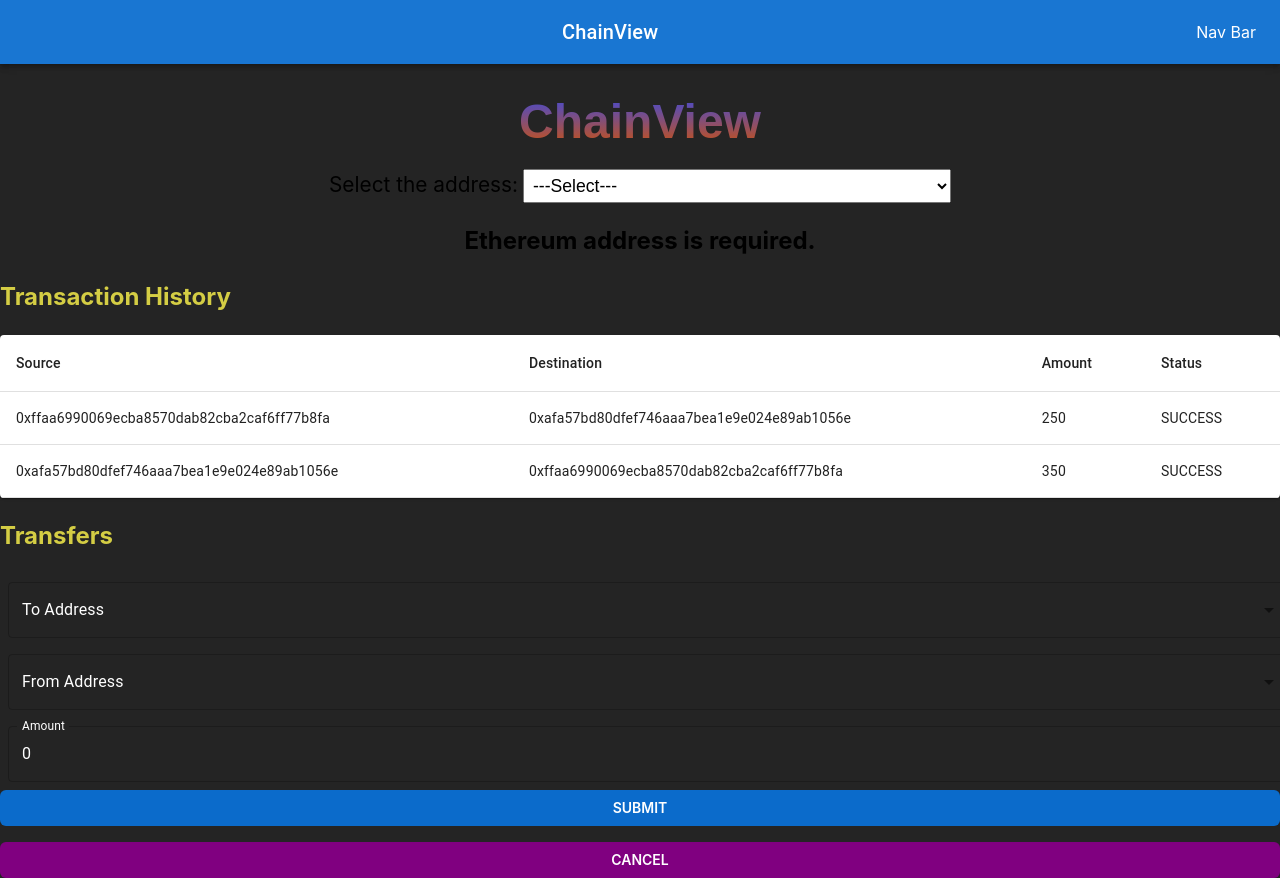
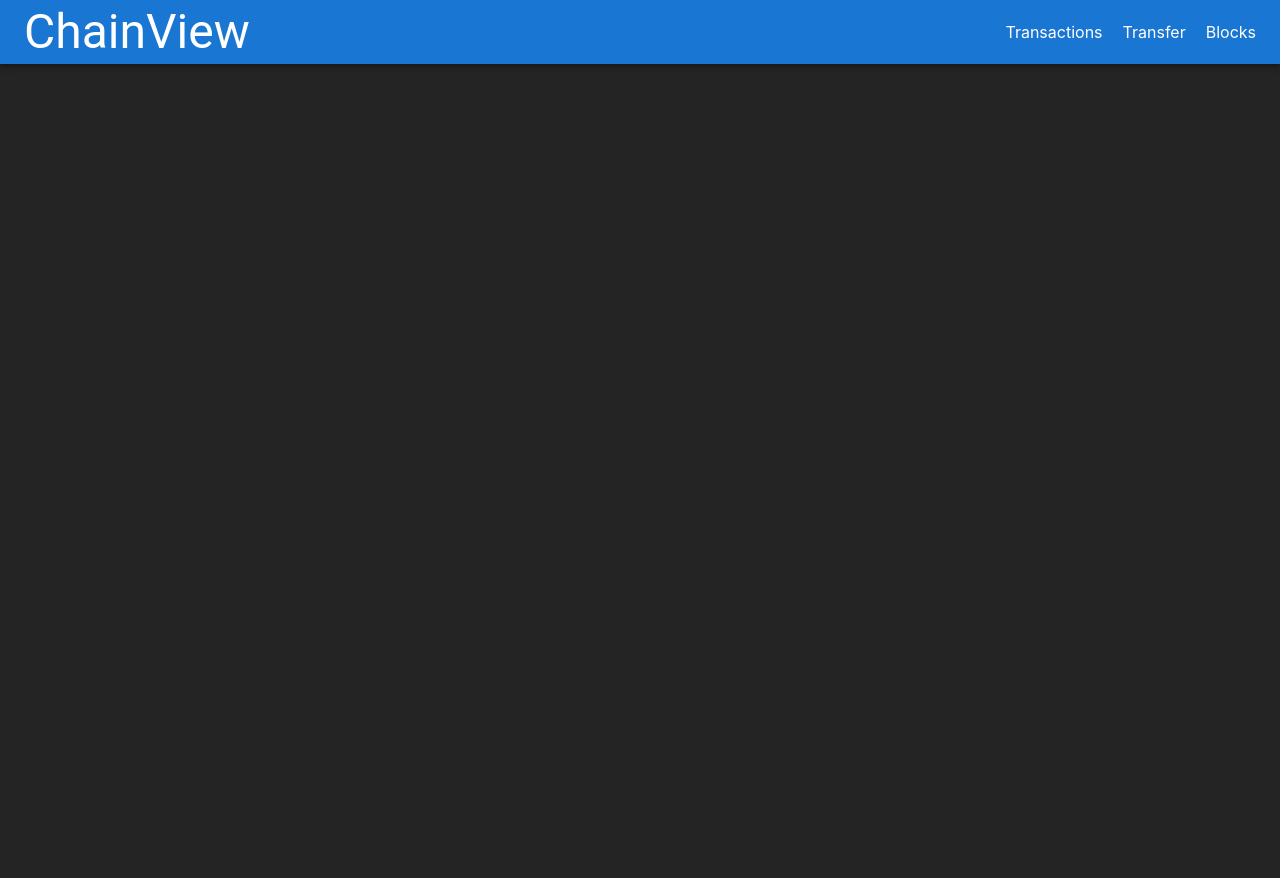
Before and after one commit to nitu-choudhary/blocks-app, a React (Vite) app: page / in a window 1280 px wide. After the commit the page ends 800 px from the top, so only its background shows below. Built offline with nearby package versions, Linux system fonts and the light colour scheme; the HTML template or start-up script is replaced by a standard one.

Commit message:
Implementation & styling nav component

```diff
--- a/src/App.css
+++ b/src/App.css
@@ -1,11 +1,32 @@
 #root {
-  max-width: 1280px;
   margin: 0 auto;
   text-align: center;
+  box-sizing: border-box;
 }
 
 .left-aligned-select {
   text-align: left;
+}
+
+/* Styling navbar */
+.nav-bar {
+  display: flex;
+  justify-content: space-between;
+}
+
+.nav-bar-items {
+  margin-right: 20px;
+}
+
+.nav-bar-links {
+  display: flex;
+  gap: 20px;
+}
+
+.nav-bar-item {
+  text-decoration: none;
+  color: white;
+  font-size: 16px;
 }
 
 h1 {
--- a/src/App.jsx
+++ b/src/App.jsx
@@ -1,19 +1,26 @@
+import { Route, BrowserRouter as Router, Routes } from 'react-router-dom'
 import './App.css'
 import Blocks from './components/Blocks'
 import Transfer from './components/Transfer'
 import Transaction from './components/details/Transaction'
-import Header from './components/header/Header'
 import Navigation from './components/navigation/d/Navigation'
 
 function App() {
 
   return (
       <>
-        <Navigation />
-        <Header title="ChainView"/>
-        <Blocks />
+        <Router>
+          <Navigation />
+          <Routes>
+            <Route path="/transactions" element={<Transaction />} />
+            <Route path="/transfer" element={<Transfer />} />
+            <Route path="/blocks" element={<Blocks />} />
+          </Routes>
+        </Router>
+        {/* <Header title="ChainView"/> */}
+        {/* <Blocks />
         <Transaction />
-        <Transfer />
+        <Transfer /> */}
       </>
   )
 }
--- a/src/components/navigation/d/Navigation.jsx
+++ b/src/components/navigation/d/Navigation.jsx
@@ -1,15 +1,25 @@
 import { AppBar, Toolbar, Typography } from "@mui/material";
 import React from "react";
+import { Link } from 'react-router-dom';
+import '../../../App.css';
 
 const Navigation = () => {
     return (
         <AppBar position="static">
-            <Toolbar>
-                <Typography variant="h6" component="div" sx={{ flexGrow: 1 }}>
+            <Toolbar className="nav-bar">
+                <Typography variant="h3" component="div" className="nav-bar-items">
                     ChainView
                 </Typography>
-                <div>
-                    Nav Bar
+                <div className="nav-bar-links">
+                    <Link to="/transactions" className="nav-bar-item">
+                        Transactions
+                    </Link>
+                    <Link to="/transfer" className="nav-bar-item">
+                        Transfer
+                    </Link>
+                    <Link to="/blocks" className="nav-bar-item">
+                        Blocks
+                    </Link>
                 </div>
             </Toolbar>
         </AppBar>
```
